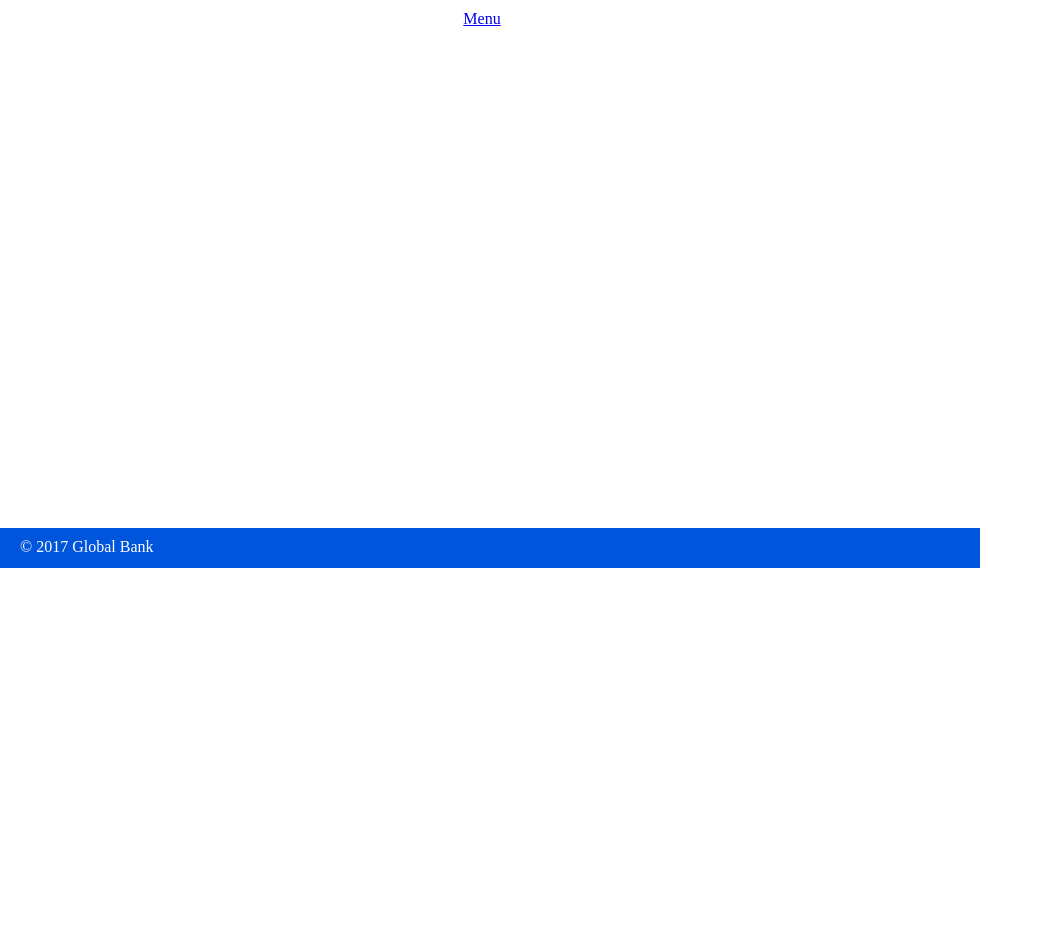
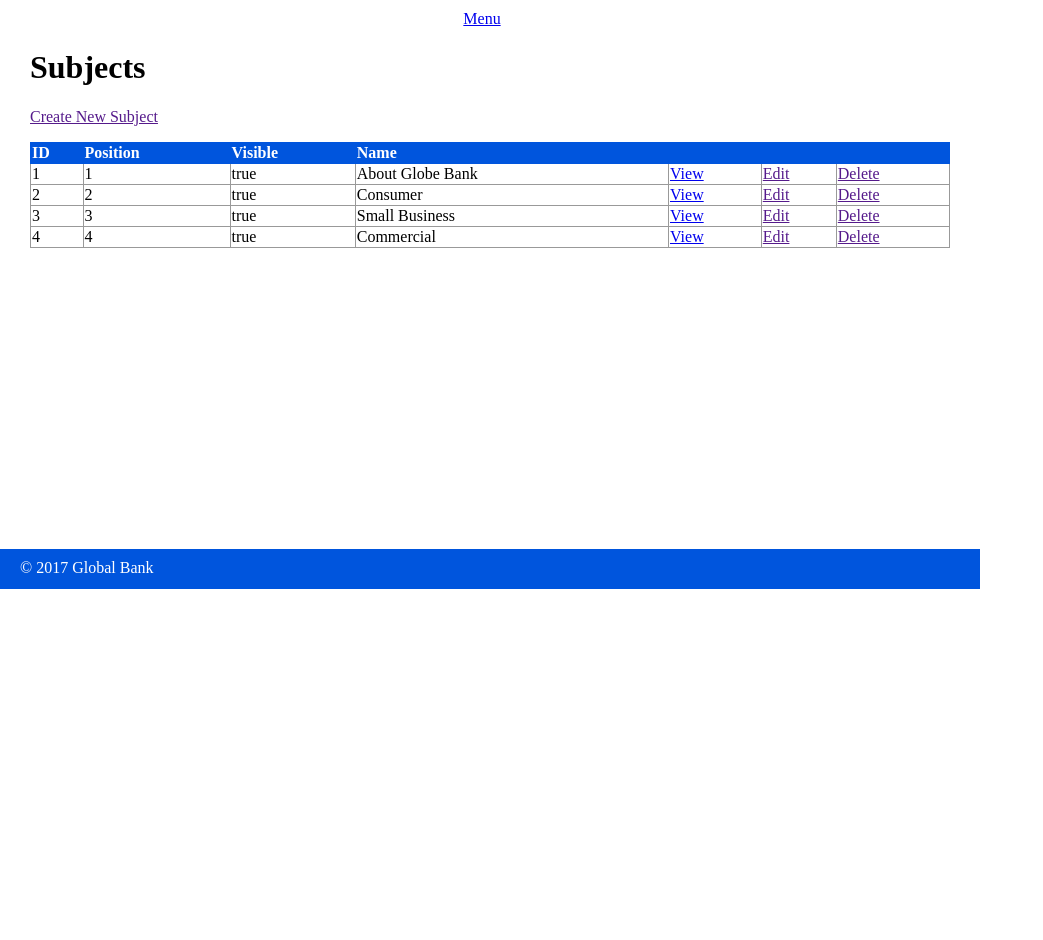
Before and after one commit to Yoimer/php-mysql-1, a PHP site: page /subjects/index.php in a window 1280 px wide. Shown: the part 40-980 px from the top of the page, without its empty margins (0-1043 px from the left). Run offline with PHP 8.4, Linux system fonts and the light colour scheme.

Commit message:
use-url-parameters

```diff
--- a/globe_bank/public/staff/index.php
+++ b/globe_bank/public/staff/index.php
@@ -1,13 +1,13 @@
 <?php require_once('../../private/initialize.php'); ?>
 
-<?php $page_title = 'Staff Menu';?>
+<?php $page_title = 'Staff Menu'; ?>
 <?php include(SHARED_PATH . '/staff_header.php'); ?>
 
 <div id="content">
   <div id="main-menu">
     <h2>Main Menu</h2>
     <ul>
-			<li><a href="subjects/index.php">Subjects</a>
+      <li><a href="<?php echo url_for('/staff/subjects/index.php'); ?>">Subjects</a>
 	  </li>
     </ul>
   </div>
--- a/globe_bank/public/staff/subjects/index.php
+++ b/globe_bank/public/staff/subjects/index.php
@@ -1,10 +1,51 @@
 <?php require_once('../../../private/initialize.php'); ?>
 
-<?php $page_title = 'Subjects';?>
+<?php
+  $subjects = [
+    ['id' => '1', 'position' => '1', 'visible' => '1', 'menu_name' => 'About Globe Bank'],
+    ['id' => '2', 'position' => '2', 'visible' => '1', 'menu_name' => 'Consumer'],
+    ['id' => '3', 'position' => '3', 'visible' => '1', 'menu_name' => 'Small Business'],
+    ['id' => '4', 'position' => '4', 'visible' => '1', 'menu_name' => 'Commercial'],
+  ];
+?>
 
+<?php $page_title = 'Subjects'; ?>
 <?php include(SHARED_PATH . '/staff_header.php'); ?>
 
 <div id="content">
+  <div class="subjects listing">
+    <h1>Subjects</h1>
+
+    <div class="actions">
+      <a class="action" href="">Create New Subject</a>
+    </div>
+
+  	<table class="list">
+		<tr>
+			<th>ID</th>
+			<th>Position</th>
+			<th>Visible</th>
+			<th>Name</th>
+			<th>&nbsp;</th>
+			<th>&nbsp;</th>
+			<th>&nbsp;</th>
+		</tr>
+
+		<?php foreach($subjects as $subject) { ?>
+			<tr>
+				<td><?php echo $subject['id']; ?></td>
+				<td><?php echo $subject['position']; ?></td>
+				<td><?php echo $subject['visible'] == 1 ? 'true' : 'false'; ?></td>
+				<td><?php echo $subject['menu_name']; ?></td>
+				<td><a class="action" href="<?php echo url_for('/staff/subjects/show.php?id=' . $subject['id'])?>">View</a></td>
+				<td><a class="action" href="">Edit</a></td>
+				<td><a class="action" href="">Delete</a></td>
+			</tr>
+		<?php } ?>
+  	</table>
+
+  </div>
+
 </div>
 
 <?php include(SHARED_PATH . '/staff_footer.php'); ?>
--- /dev/null
+++ b/globe_bank/public/staff/subjects/show.php
@@ -0,0 +1,4 @@
+<?php
+	$id = $_GET['id'];
+	echo $id;
+?>
--- a/globe_bank/public/stylesheets/staff.css
+++ b/globe_bank/public/stylesheets/staff.css
@@ -67,7 +67,6 @@ footer {
   margin-bottom: 1em;
 }
 
-
 /* Lists */
 
 table {
```
Also changed, not shown: globe_bank/private/initialize.php (+14 -0 lines). Lines whose indentation alone changed are shown as unchanged.
